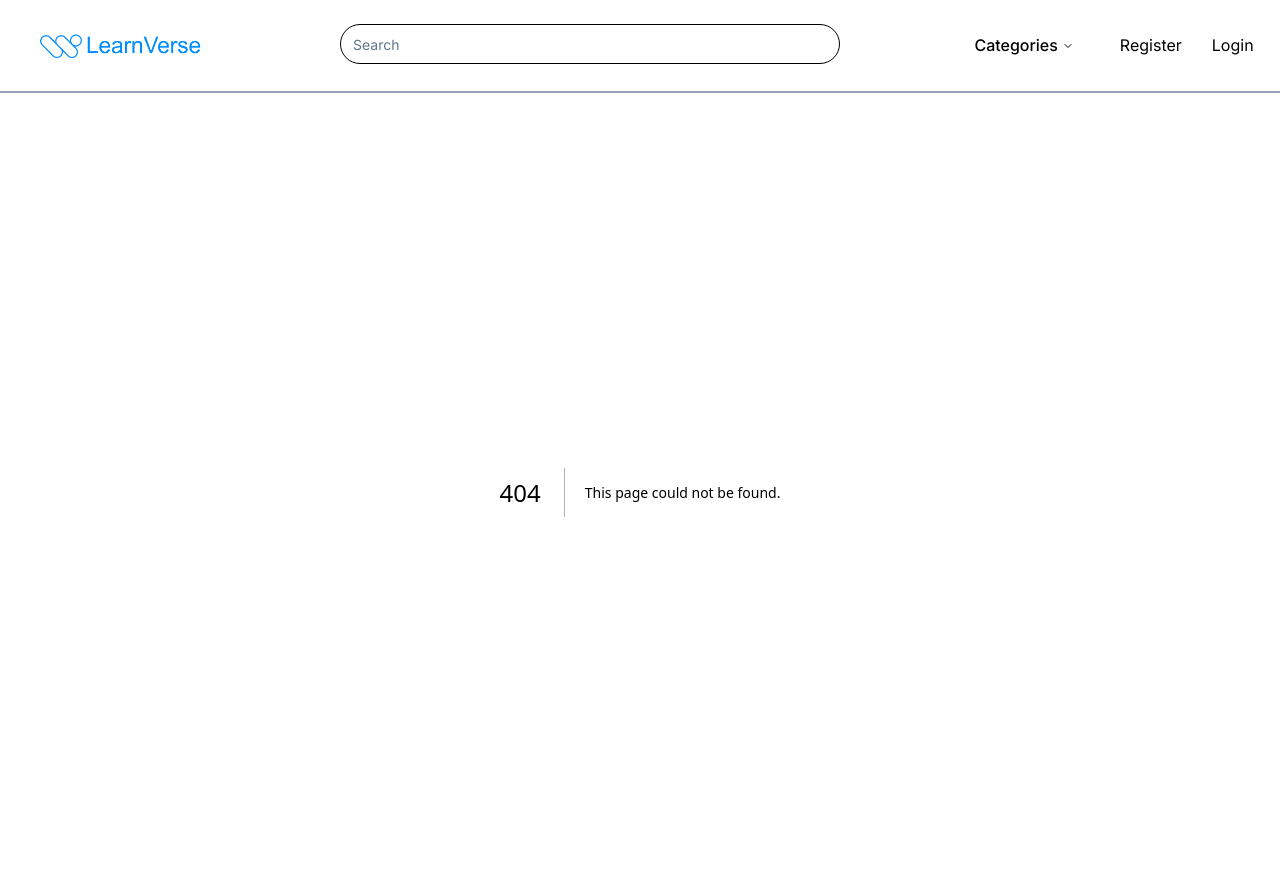
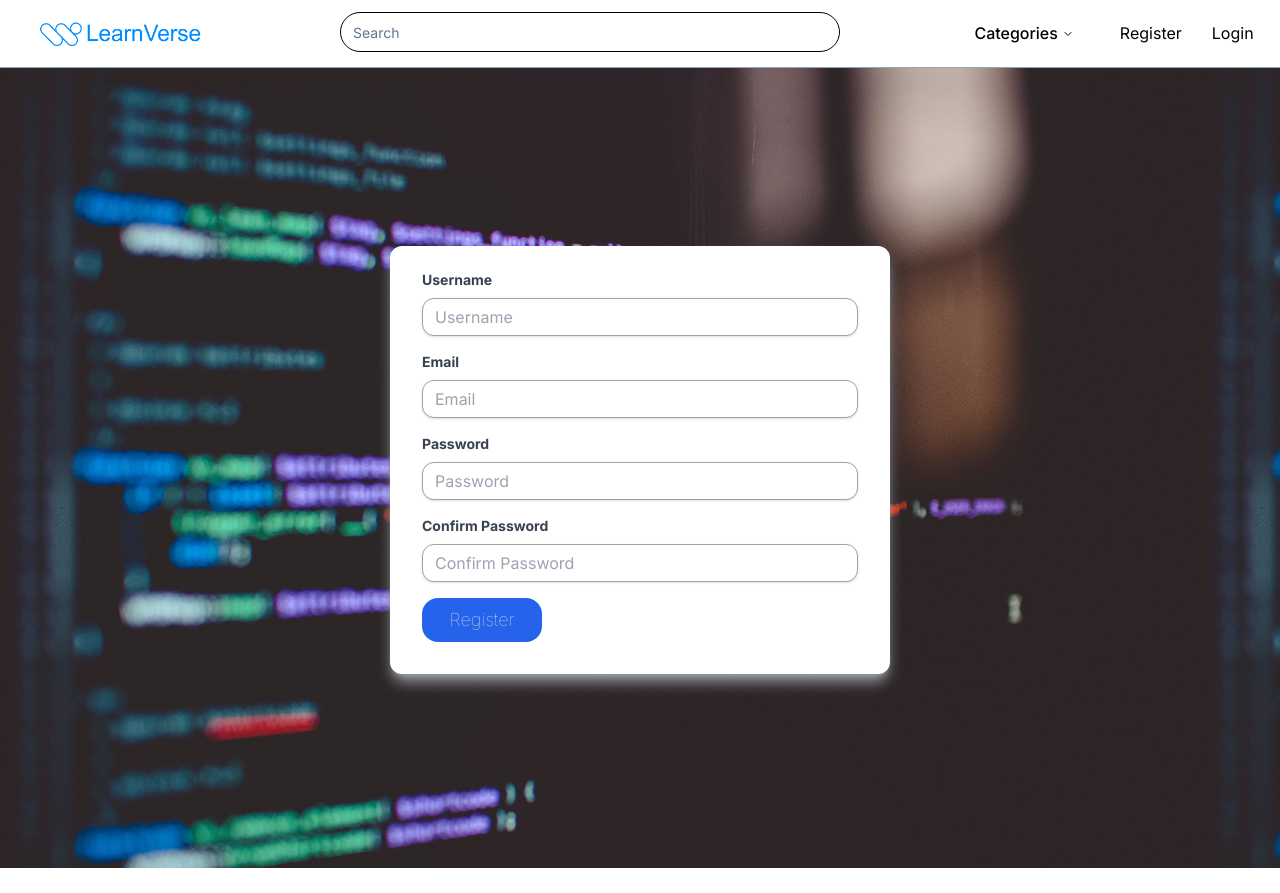
Before and after one commit to mjad218/learn-verse-front-end, a Next.js app: page /register in a window 1280 px wide. Before the commit this address had no page. After the commit the page ends 868 px from the top, so only its background shows below. Built offline with nearby package versions, Linux system fonts and the light colour scheme.

Commit message:
Added basic register page

```diff
--- a/package.json
+++ b/package.json
@@ -9,6 +9,7 @@
     "lint": "next lint"
   },
   "dependencies": {
+    "@hookform/resolvers": "^3.3.2",
     "@radix-ui/react-navigation-menu": "^1.1.4",
     "class-variance-authority": "^0.7.0",
     "clsx": "^2.0.0",
@@ -16,8 +17,10 @@
     "next": "13.5.6",
     "react": "^18",
     "react-dom": "^18",
+    "react-hook-form": "^7.47.0",
     "tailwind-merge": "^1.14.0",
-    "tailwindcss-animate": "^1.0.7"
+    "tailwindcss-animate": "^1.0.7",
+    "zod": "^3.22.4"
   },
   "devDependencies": {
     "@types/node": "^20",
--- /dev/null
+++ b/src/app/(authentication)/login/page.tsx
@@ -0,0 +1,9 @@
+import React from 'react'
+
+const Login = () => {
+  return (
+    <div>Login</div>
+  )
+}
+
+export default Login
--- /dev/null
+++ b/src/app/(authentication)/register/page.tsx
@@ -0,0 +1,98 @@
+'use client'
+import { FieldValues, useForm } from "react-hook-form";
+import { z } from "zod";
+import { zodResolver } from "@hookform/resolvers/zod";
+//Zod definition schema
+const schema = z.object({
+  name: z.string().min(3, { message: "Username must be greater than 3 characters" }),
+  email: z.string().min(3, { message: 'This field cannot be empty' }).email('Email is invalid'),
+  password: z.string().min(8, { message: 'Password must be longer than 8 characters' }),
+  confirmPassword: z.string().min(8, { message: 'Password must be longer than 8 characters' })
+}).refine((data) => data.password === data.confirmPassword, {
+  path: ["confirmPassword"],
+  message: "Passwords don't match",
+});
+
+
+type FormData = z.infer<typeof schema>;
+
+const Register = () => {
+  //Form handlers from react hook from
+  const { register, handleSubmit, formState: { errors, isValid }, } = useForm<FormData>({ resolver: zodResolver(schema), });
+  //TODO: Send to server
+  const onSubmit = (data: FieldValues) => console.log(data);
+  return (
+    <div className="flex justify-center items-center h-screen w-full bg-[url('/assets/AuthbackgroundTemp.jpg')] bg-contain">
+      <form onSubmit={handleSubmit(onSubmit)} className="bg-white shadow-lg shadow-gray-400 rounded-xl px-8 pt-6 pb-8 mb-4 w-[500px]">
+        {/********************/}
+        <div className="mb-4">
+          <label htmlFor="username" className="block text-gray-700 text-sm font-bold mb-2">
+            Username
+          </label>
+          <input
+            type="text"
+            id="username"
+            placeholder="Username"
+            className="shadow appearance-none border rounded-xl focus:border-blue-500 border-gray-400
+             w-full py-2 px-3 text-gray-700 leading-tight focus:outline-none focus:shadow-outline"
+            {...register("name")}
+          />
+          {errors.name && <p className="text-red-700 font-semibold text-xs">{errors.name.message}</p>}
+        </div>
+        {/********************/}
+        <div className="mb-4">
+          <label htmlFor="email" className="block text-gray-700 text-sm font-bold mb-2">
+            Email
+          </label>
+          <input
+            type="email"
+            id="email"
+            placeholder="Email"
+            className="shadow appearance-none border rounded-xl focus:border-blue-500 border-gray-400
+             w-full py-2 px-3 text-gray-700 leading-tight focus:outline-none focus:shadow-outline"
+            {...register("email")}
+          />
+          {errors.email && <p className="text-red-700 font-semibold text-xs">{errors.email.message}</p>}
+        </div>
+        {/********************/}
+        <div className="mb-4">
+          <label htmlFor="password" className="block text-gray-700 text-sm font-bold mb-2">
+            Password
+          </label>
+          <input
+            type="password"
+            id="password"
+            placeholder="Password"
+            className="shadow appearance-none border rounded-xl focus:border-blue-500 border-gray-400
+             w-full py-2 px-3 text-gray-700 leading-tight focus:outline-none focus:shadow-outline"
+            {...register("password")}
+          />
+          {errors.password && <p className="text-red-700 font-semibold text-xs">{errors.password.message}</p>}
+        </div>
+        {/********************/}
+        <div className="mb-4">
+          <label htmlFor="confirmPassword" className="block text-gray-700 text-sm font-bold mb-2">
+            Confirm Password
+          </label>
+          <input
+            type="password"
+            id="confirmPassword"
+            placeholder="Confirm Password"
+            className="shadow appearance-none border rounded-xl focus:border-blue-500 border-gray-400
+             w-full py-2 px-3 text-gray-700 leading-tight focus:outline-none focus:shadow-outline"
+            {...register("confirmPassword")}
+          />
+          {errors.confirmPassword && <p className="text-red-700 font-semibold text-xs">{errors.confirmPassword.message}</p>}
+        </div>
+
+        <button type="submit"
+          className="bg-blue-600 text-gray-200 font-thin text-lg py-2 px-4 mx-auto
+        rounded-2xl focus:outline-none focus:shadow-outline w-[120px] active:scale-95 transition-all ease-in-out delay-15">
+          Register
+        </button>
+      </form>
+    </div>
+  )
+}
+
+export default Register
--- a/src/components/shared/navbar/NavBar.tsx
+++ b/src/components/shared/navbar/NavBar.tsx
@@ -5,13 +5,15 @@ import CategoriesButton from './CategoriesButton'
 
 const NavBar = () => {
   return (
-    <nav className='p-6 flex justify-between z-50 w-full gap-5 border-b-2 border-b-slate-400 grow'>
+    <nav className='px-6 py-3 flex justify-between z-50 w-full gap-5 border-b-[1px] border-b-slate-400 grow'>
+      <Link href="/">
         <Image
           src='/assets/templogo.png'
           alt="website logo"
           width={200}
           height={200}
         />
+      </Link>
       <SiteSearch />
       <div className='flex gap-[30px] justify-center w-[300px] items-center'>
         <CategoriesButton />
--- a/src/components/shared/sitesearch/SiteSearch.tsx
+++ b/src/components/shared/sitesearch/SiteSearch.tsx
@@ -3,7 +3,6 @@ import { Input } from "@/components/ui/input"
 import { useEffect, useRef } from "react"
 const SiteSearch = () => {
     const searchRef = useRef(null)
-    console.log(searchRef)
     return (
         <div>
             <Input
```
Also changed, not shown: public/assets/AuthbackgroundTemp.jpg (added), 1 other file (tests, documents, lock files or other folders). Lines whose indentation alone changed are shown as unchanged.
